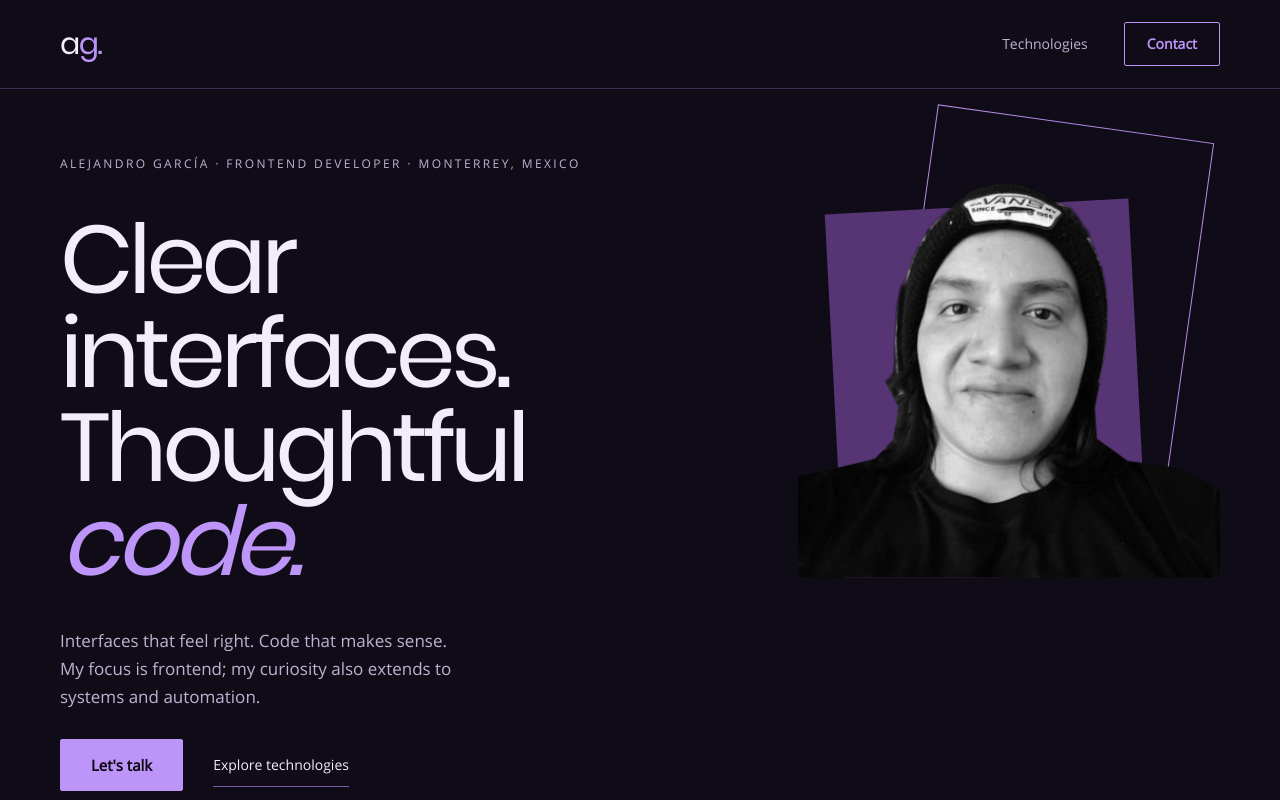
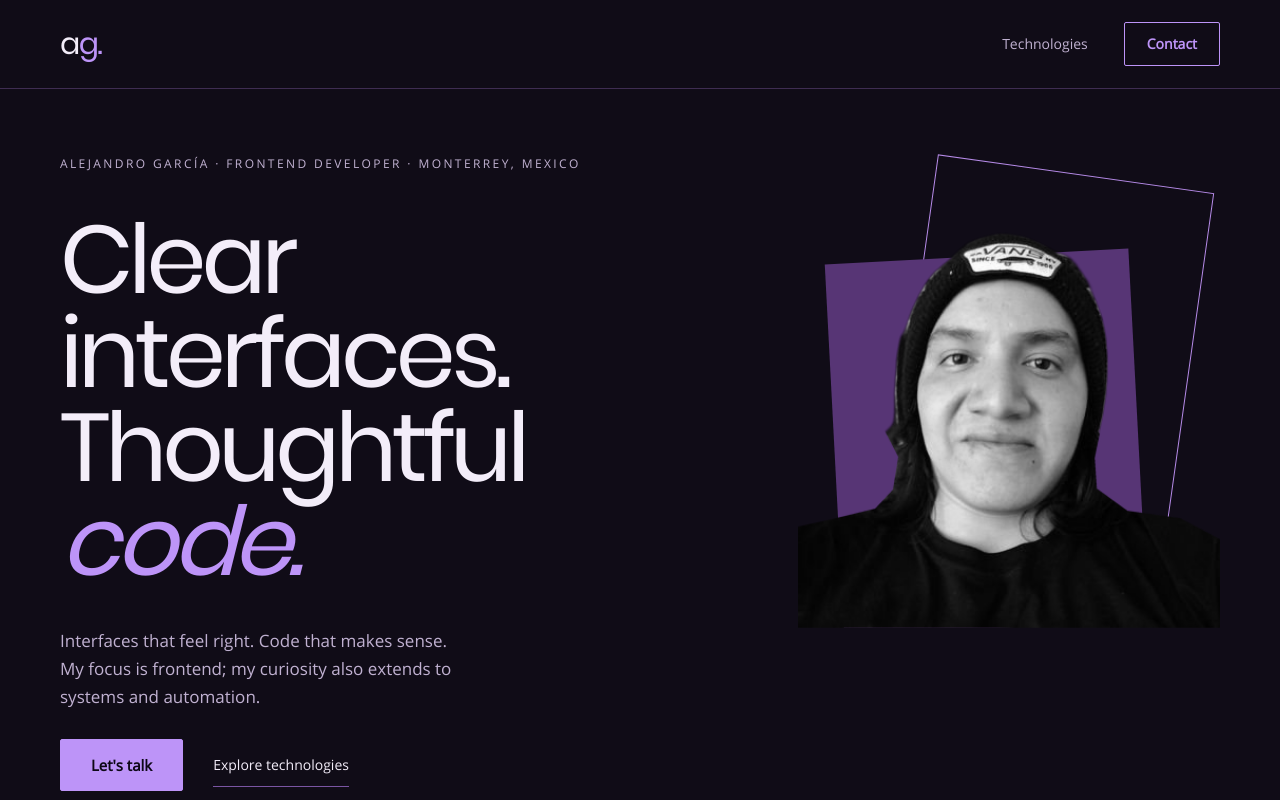
Before and after one commit to agarciab28/Personal-Web-Page, a website built with Vite: page index.html in a window 1280 px wide. Shown: the top 800 px of the page. Built offline with nearby package versions, Linux system fonts and the light colour scheme.

Commit message:
fix(hero): align purple frame with name line

```diff
--- a/src/assets/css/main.css
+++ b/src/assets/css/main.css
@@ -62,7 +62,7 @@ h1 em{color:var(--accent);font-style:italic;padding-right:.05em}
 @media (min-width:1000px){
   .hero{grid-template-columns:minmax(0,1fr) clamp(340px,33vw,450px);gap:clamp(24px,3vw,48px)}
   h1{font-size:clamp(60px,7.5vw,116px)}
-  .stage{width:100%;align-self:start;margin-top:calc(24px - clamp(32px,6vw,64px))}
+  .stage{width:100%;align-self:start;margin-top:10px}
 }
 
 /* bridge */
```
